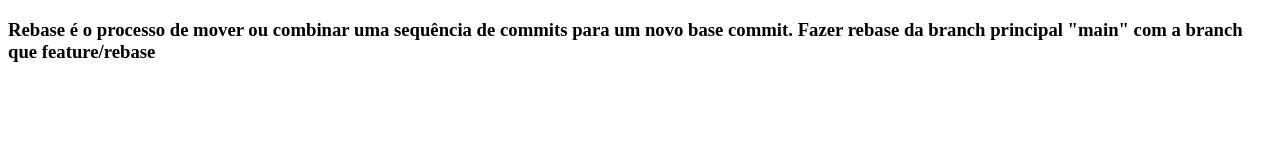
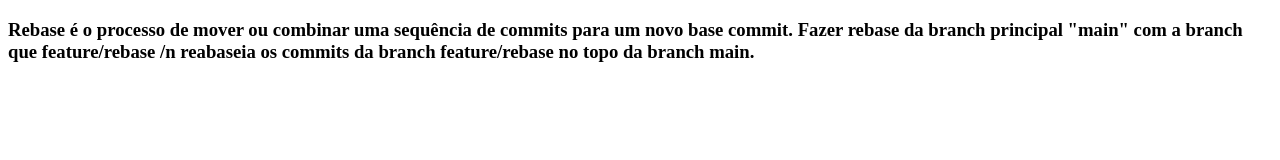
Before and after one commit to Lucas997PA/Estudo-Git, a plain HTML site: page Rebase.html in a window 1280 px wide. Drawn offline with Linux system fonts and the light colour scheme.

Commit message:
teste de rebase

```diff
--- a/Rebase.html
+++ b/Rebase.html
@@ -8,7 +8,8 @@
 <body>
     <h3>
         Rebase é o processo de mover ou combinar uma sequência de commits para um novo base commit.
-        Fazer rebase da branch principal "main" com a branch que feature/rebase
+        Fazer rebase da branch principal "main" com a branch que feature/rebase /n
+        reabaseia os commits da branch feature/rebase no topo da branch main.
     </h3>
 </body>
 </html>
```
